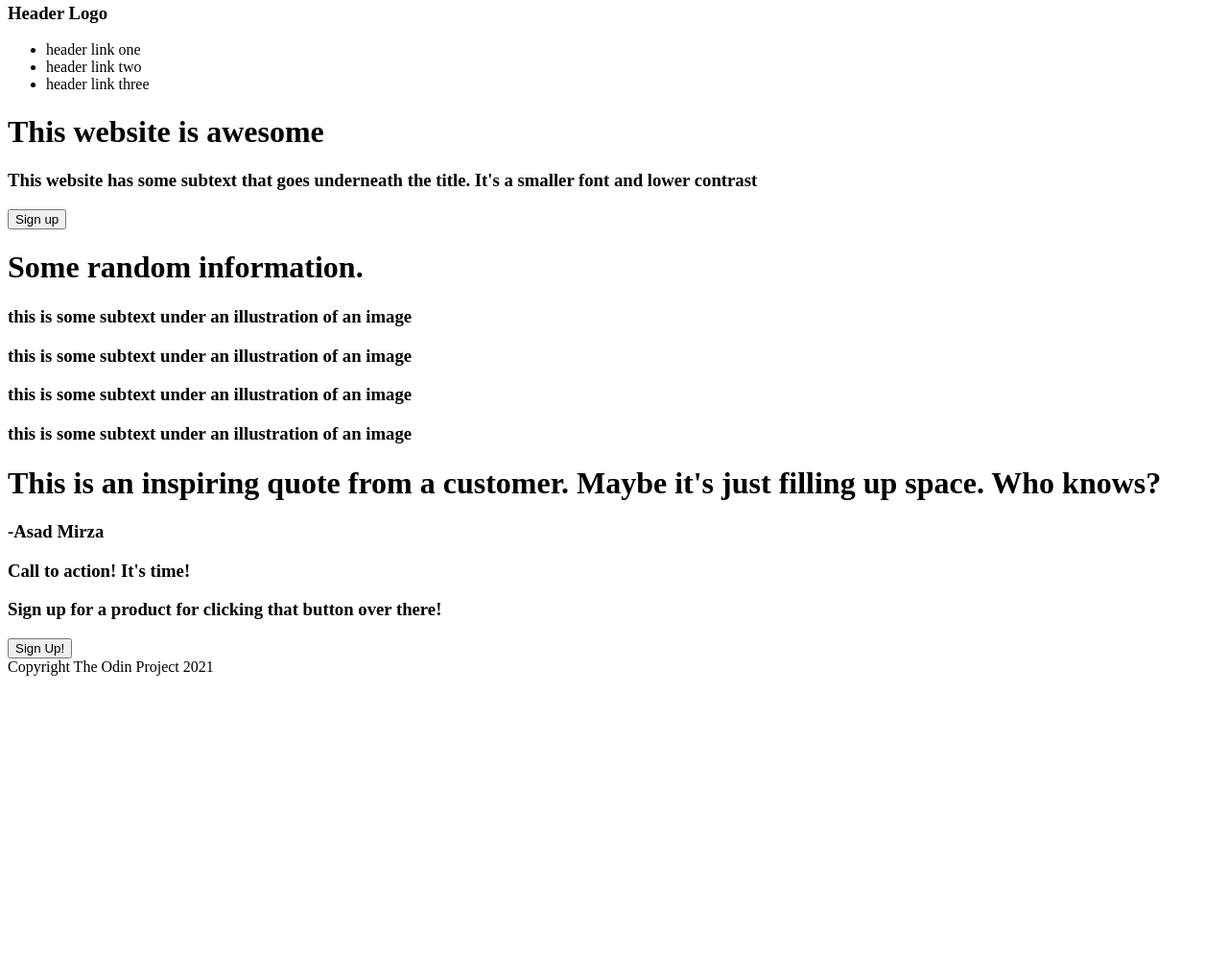
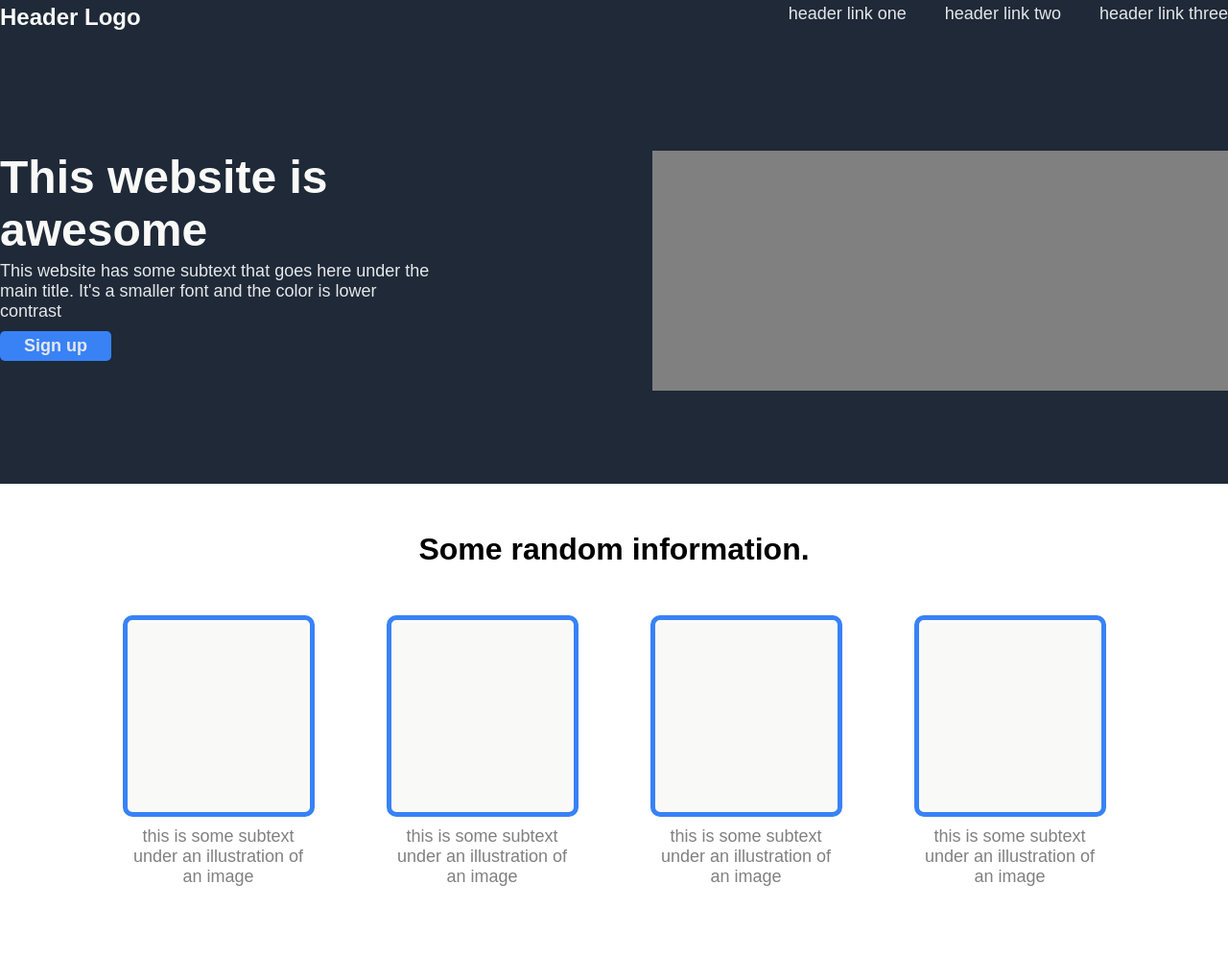
Before and after one commit to asadbmirza/PRACTICE-landing-page, a plain HTML site: page index.html in a window 1280 px wide. Shown: the part 16-1012 px from the top of the page at 96% size. Before the commit the page ends 800 px from the top, so only its background shows below. Drawn offline with Linux system fonts and the light colour scheme.

Commit message:
finished style.css file, website is complete
may potentially personalize later

```diff
--- a/index.html
+++ b/index.html
@@ -3,29 +3,33 @@
     <head>
         <meta charset="UTF-8">
         <title>Landing Page</title>
+        <link rel="stylesheet" href="style.css">
     </head>
 
     <body>
-        <div class="1st-section">
+        <div class="first-section">
+            <div class="align-first">
                 <div class="header">
                     <h3>Header Logo</h1>
                     <ul class="header-links">
-                    <li>header link one</li>
-                    <li>header link two</li>
-                    <li>header link three</li>
+                        <li><a href="">header link one</a></li>
+                        <li><a href="">header link two</a></li>
+                        <li><a href="">header link three</a></li>
                     </ul>
                 </div>
                 <div class="title-image">
                     <div class="title">
                         <h1><strong>This website is awesome</strong></h1>
-                    <h3>This website has some subtext that goes underneath the title. It's a smaller font and lower contrast</h3>
+                        <h3>This website has some subtext that goes here under the main title. It's a smaller font and the color is lower contrast</h3>
                         <button>Sign up</button>
                     </div>
                     <div class="img"></div>
                 </div>
             </div>
-        <div class="2nd-section">
+        </div>
+        <div class="second-section">
             <h1 class="title-section-two"><strong>Some random information.</strong></h1>
+            <div class="image-caption-box">
                 <div class="img-caption">
                     <div></div>
                     <h3>this is some subtext under an illustration of an image</h3>
@@ -43,15 +47,18 @@
                     <h3>this is some subtext under an illustration of an image</h3>
                 </div>
             </div>
-        <div class="3rd-section">
-            <h1 class="quote">This is an inspiring quote from a customer. Maybe it's just filling up space. Who knows?</h1>
+        </div>
+        <div class="third-section">
+            <div class="quote-box">
+                <h1 class="quote">"This is an inspiring quote from a customer. Maybe it's just filling up space. Who knows? All I know is that it looks nice"</h1>
                 <h3 class="quote-author">-Asad Mirza</h3>
             </div>
-        <div class="4th-section">
+        </div>
+        <div class="fourth-section">
             <div class="signup-box">
                 <div>
-                    <h3><strong>Call to action! It's time!</strong></h3>
-                    <h3>Sign up for a product for clicking that button over there!</h3>
+                    <h1><strong>Call to action! It's time!</strong></h3>
+                    <h2>Sign up for a product for clicking that button over there!</h3>
                 </div>
                 <button>Sign Up!</button>
             </div>
--- a/style.css
+++ b/style.css
@@ -3,15 +3,23 @@ body {
     display: flex;
     flex-direction: column;
     font-family: Arial, Helvetica, sans-serif;
+    height: 100vh;
 }
 h1, h2, h3 {
     margin: 0;
 }
 
 /*ALl sections in order */
+
+.first-section, .second-section, .third-section, .fourth-section {
+    flex-grow: 1;
+    flex-shrink: 1;
+}
+
 .first-section {
     background-color: #1F2937;
     height: 500px;
+    min-height: 500px;
     display: flex;
     padding-top: 20px;
     justify-content: center;
@@ -37,7 +45,7 @@ h1, h2, h3 {
     display: flex;
     gap: 40px;
 }
-.header-links a, .title h3, .title button {
+.header-links a, .title h3, .title button, .img-caption h3 {
     text-decoration: none;
     color: #E5E7EB;
     font-size: 18px;
@@ -67,15 +75,138 @@ h1, h2, h3 {
     padding: 5px 25px 5px 25px;
     background-color: #3882F6;
     font-weight: bold;
-    border: 0;
+    border: 0px;
     border-radius: 5px;
     margin-top: 10px;
 }
 
 .img {
-    flex-basis: 500px;
-    min-width: 500px;
-    height: 219px;
-    min-height: 219px;
+    flex-basis: 600px;
+    min-width: 600px;
+    height: 250px;
+    min-height: 250px;
     background-color: grey;
 }
+
+
+
+.second-section {
+    height: 500px;
+    min-height: 500px;
+    display: flex;
+    flex-direction: column;
+
+    align-items: center;
+
+    padding-top:50px;
+    padding-bottom: 75px;
+    gap: 50px;
+    box-sizing: border-box;
+}
+
+.image-caption-box {
+    display: flex;
+    justify-content: center;
+    gap: 75px;
+}
+
+.img-caption {
+    flex-basis: 200px;
+}
+
+.img-caption h3 {
+    color: gray;
+    text-align: center;
+    font-weight: 100;
+}
+
+.img-caption div {
+    margin-bottom: 10px;
+    width: 200px;
+    height: 210px;
+    background-color: #F9FAF8;
+    border-width: 5px;
+    border-style: solid;
+    border-color: #3882F6;
+
+    border-radius: 10px;
+    box-sizing: border-box;
+}
+
+
+
+
+.third-section {
+    height: 500px;
+    min-height: 500px;
+    display: flex;
+    align-items: center;
+    justify-content: center;
+    background-color: #E5E7EB;
+}
+
+.quote {
+    width: 20em;
+    font-size: 36px;
+    font-style: italic;
+    font-weight: lighter;
+    color: #1F2937;
+}
+
+.quote-box {
+    display: flex;
+    flex-direction: column;
+}
+
+.quote-author {
+    align-self: flex-end;
+    margin-right: 50px;
+}
+
+
+
+.fourth-section {
+    height: 350px;
+    min-height: 350px;
+    display: flex;
+    justify-content: center;
+    align-items: center;
+}
+
+.signup-box {
+    width: 1000px;
+    padding: 65px 150px;
+    background-color: #3882F6;
+    display: flex;
+    justify-content: space-between;
+    border-radius: 10px;
+}
+
+.signup-box h2, .signup-box h1, .signup-box button {
+    color: #E5E7EB;
+}
+
+.signup-box h2 {
+    font-weight: 100;
+}
+
+.signup-box button {
+    background-color: #3882F6;
+    border: 3px solid #F9FAF8;
+    border-radius: 10px;
+    padding: 0px 35px;
+    font-size: large;
+    font-weight: bold;
+}
+
+
+.footer {
+    background-color: #1F2937;
+    height: 150px;
+    min-height: 150px;
+    display: flex;
+    justify-content: center;
+    align-items: center;
+    color: #F9FAF8;
+    font-size: 22px;
+}
```
Lines whose indentation alone changed are shown as unchanged.
